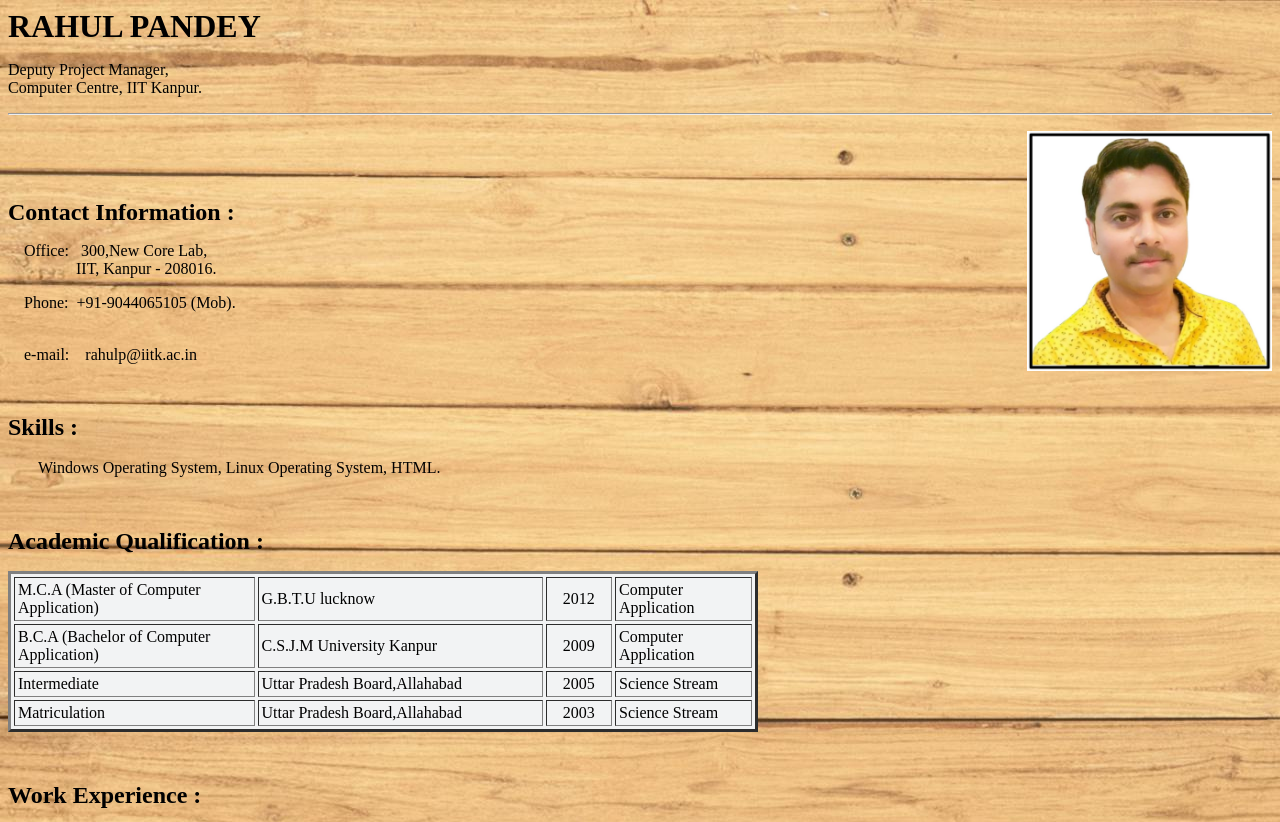
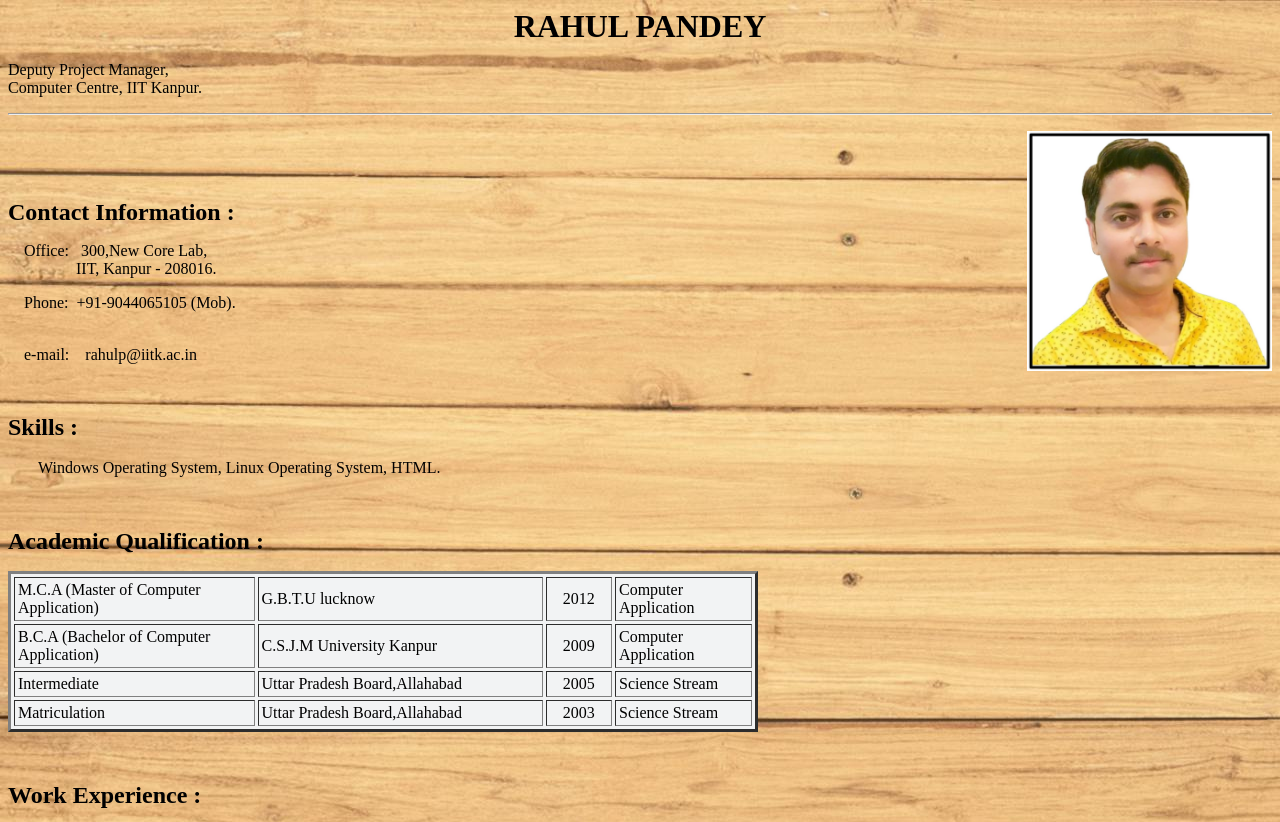
Before and after one commit to 86rahul/rahulbiodata.github.io, a plain HTML site: page index.html in a window 1280 px wide. Shown: the top 822 px of the page. Drawn offline with Linux system fonts and the light colour scheme.

Commit message:
Update index.html

```diff
--- a/index.html
+++ b/index.html
@@ -11,7 +11,7 @@
 </head>
 <body background="bb.jpg">
 
-<p align="left"><b><font size="6">RAHUL PANDEY</font></b></p>
+<p align="center"><b><font size="6">RAHUL PANDEY</font></b></p>
 <p align="left">Deputy Project Manager,<br>
 Computer
 Centre, IIT Kanpur.</p>
```
